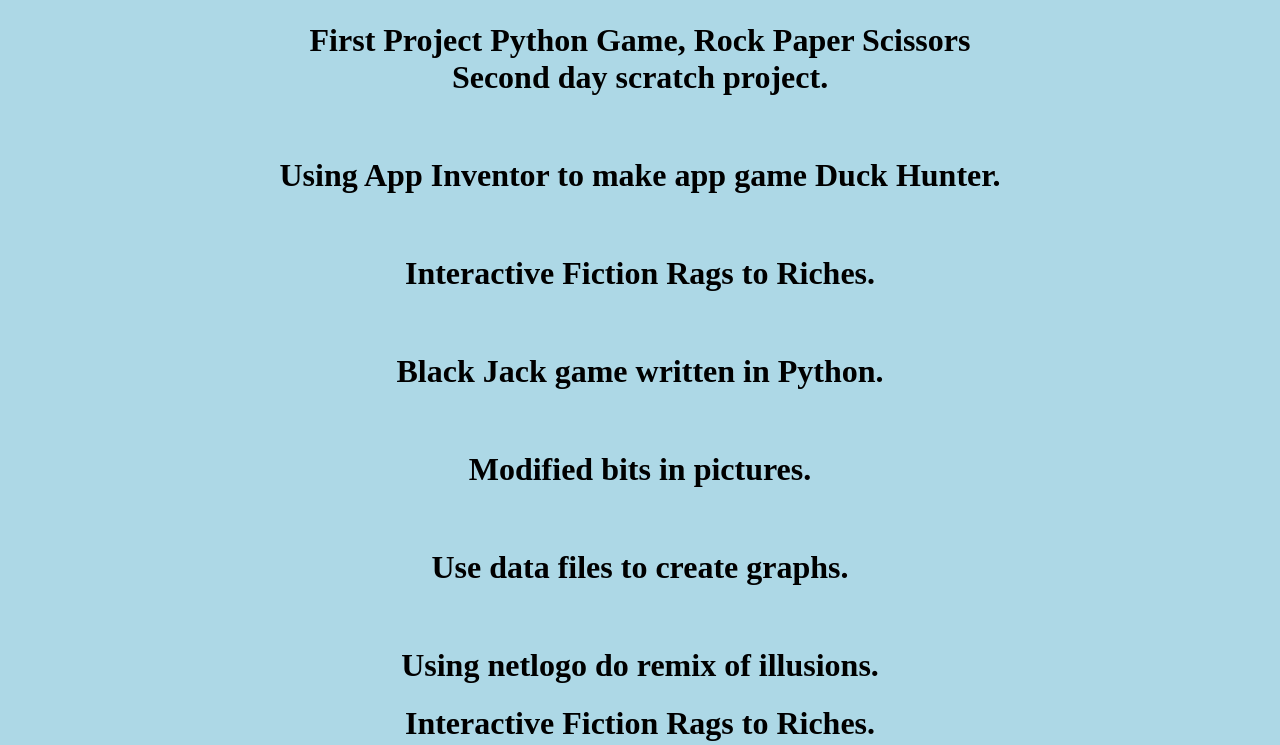
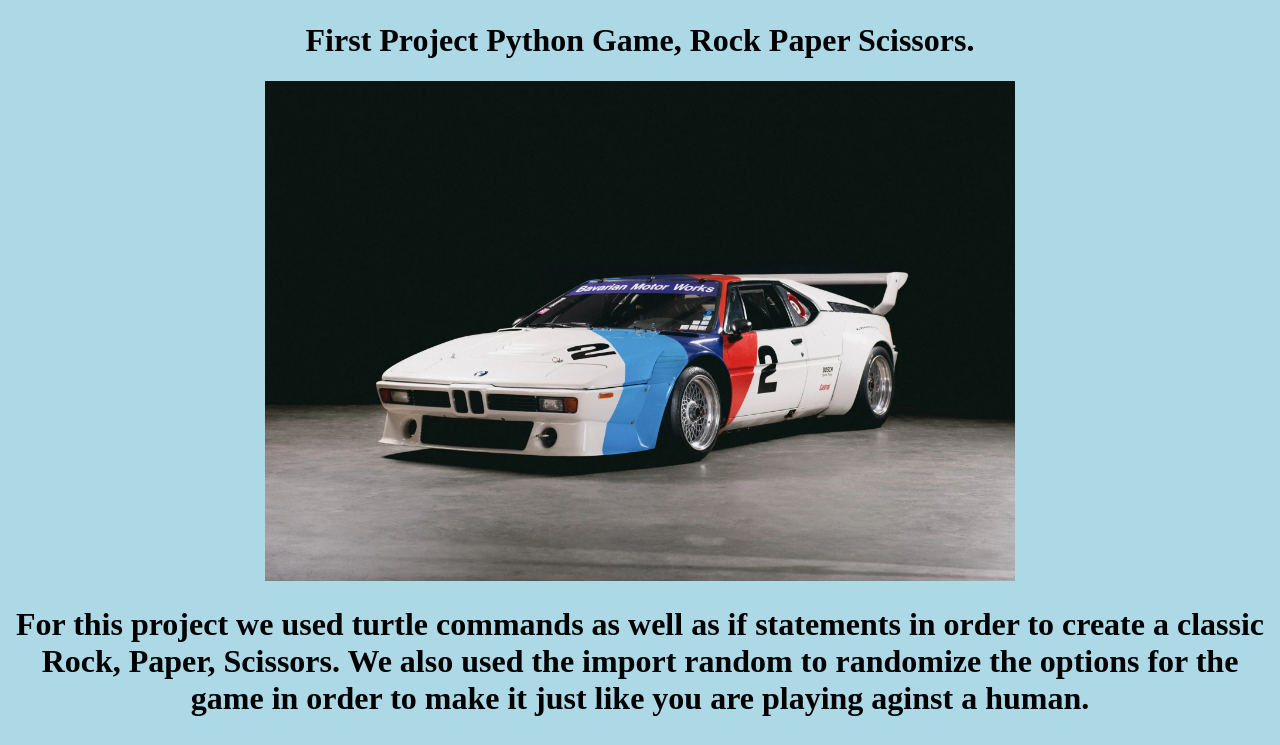
Before and after one commit to freegemgenerator/AP-CSP-2023, a plain HTML site: page portfolio.html in a window 1280 px wide. Shown: the part 125-870 px from the top of the page. Drawn offline with Linux system fonts and the light colour scheme.

Commit message:
Update portfolio.html

```diff
--- a/portfolio.html
+++ b/portfolio.html
@@ -12,8 +12,10 @@
     <h1>This is my Portfolio Page!</h1>
     <img src="Images/portfolio.jpg" height="250">
     <br>
-    <h1>   First Project Python Game, Rock Paper Scissors
-    <br
+    <h1>   First Project Python Game, Rock Paper Scissors.</h1>
+	<img src="Images/BMW M1.webp" height="500">
+<h1>   For this project we used turtle commands as well as if statements in order to create a classic Rock, Paper, Scissors. We also used the import random to randomize the options for the game in order to make it just like you are playing aginst a human.</h1>
+    <br>
     <h1>   Second day scratch project.</h1>
     <br>
     <h1>   Using App Inventor to make app game Duck Hunter.</h1>
```
